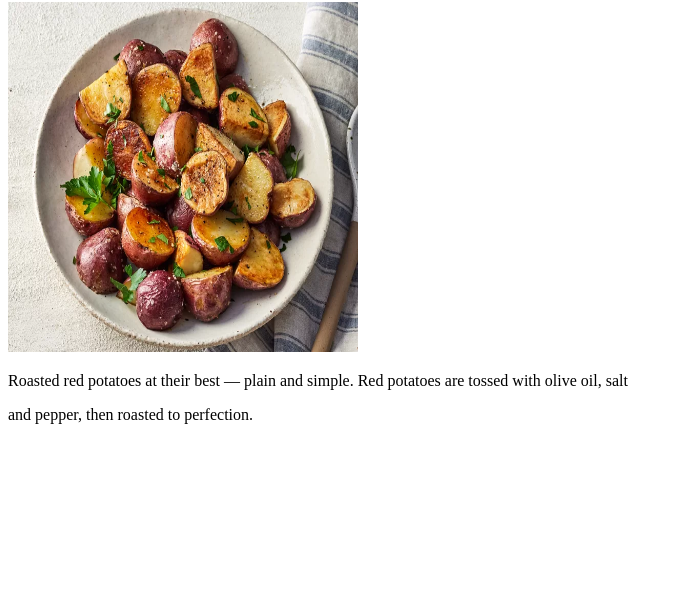
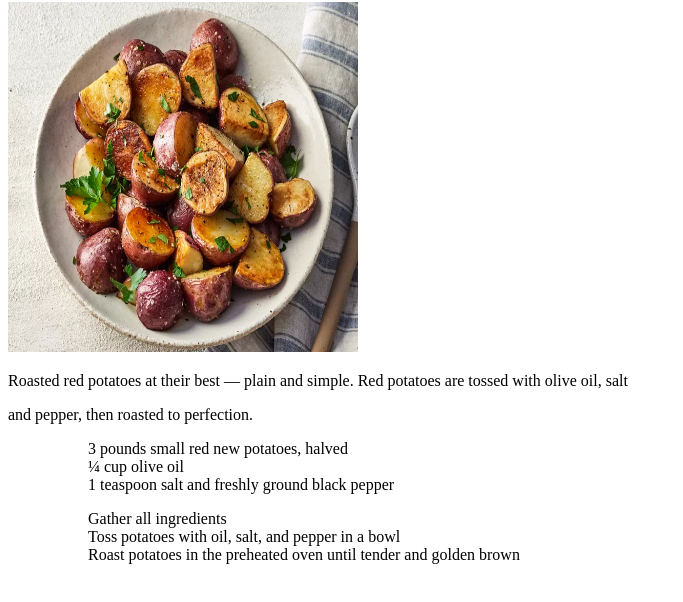
Before and after one commit to Khaled14222/odin-recipes, a plain HTML site: page recipes/page-two.html in a window 1280 px wide. Shown: the part 78-680 px from the top of the page, without its empty margins (0-683 px from the left). Drawn offline with Linux system fonts and the light colour scheme.

Commit message:
add list
add unordered list and ordered list

```diff
--- a/recipes/page-two.html
+++ b/recipes/page-two.html
@@ -12,5 +12,17 @@
   <p>Roasted red potatoes at their best —
   plain and simple. Red potatoes are tossed with olive oil, salt</p>
   <p> and pepper, then roasted to perfection.</p>
+
+  <ul>
+    <ul>3 pounds small red new potatoes, halved</ul>
+    <ul>¼ cup olive oil</ul>
+    <ul>1 teaspoon salt and freshly ground black pepper</ul>
+  </ul>
+
+  <ul>
+    <ol>Gather all ingredients</ol>
+    <ol>Toss potatoes with oil, salt, and pepper in a bowl</ol>
+    <ol>Roast potatoes in the preheated oven until tender and golden brown</ol>
+  </ul>
 </body>
 </html>
```
